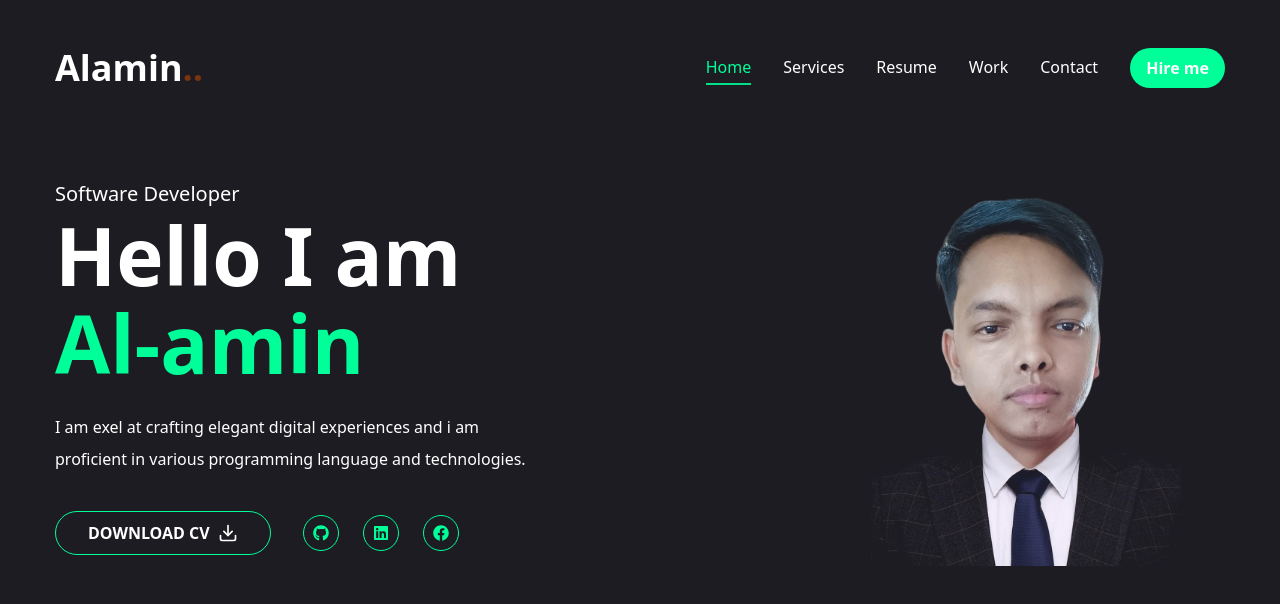
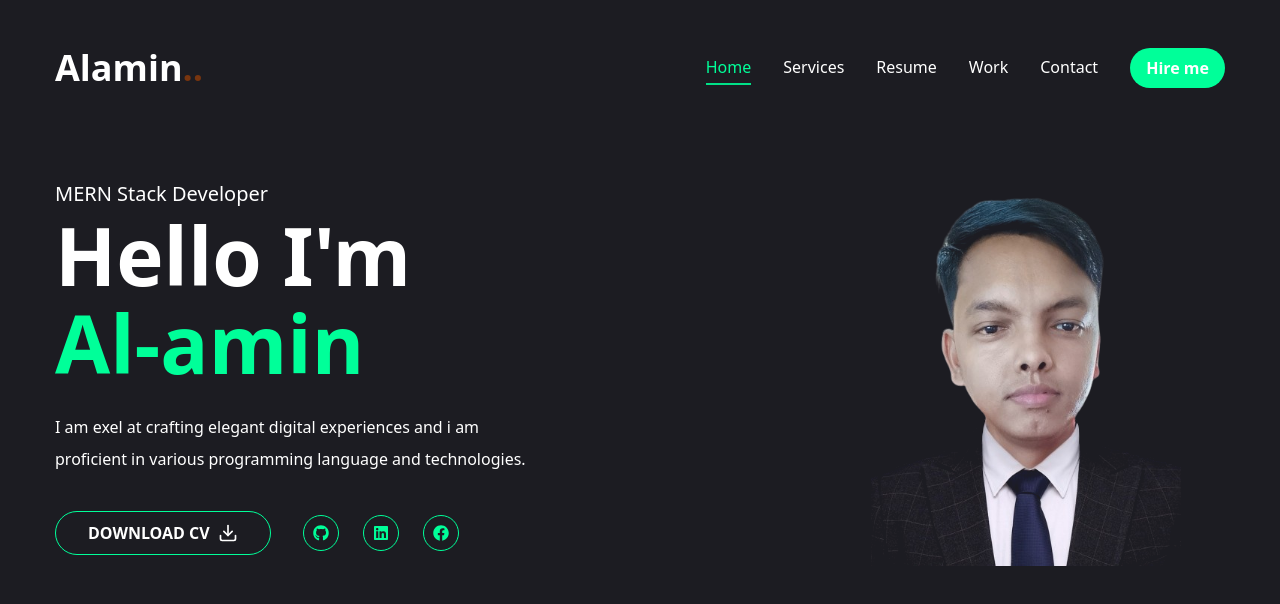
Before and after one commit to alamin71/portfolio_of_al-amin, a Next.js app: page / in a window 1280 px wide. Shown: the top 604 px of the page. Built offline with nearby package versions, Linux system fonts and the light colour scheme.

Commit message:
cv pdf download add

```diff
--- a/app/page.jsx
+++ b/app/page.jsx
@@ -14,18 +14,24 @@ const Home = () => {
       <div className="flex flex-col lg:flex-row xl:flex-row items-center justify-between lg:pt-8 lg:pb-24 xl:pt-8 xl:pb-24 ">
         {/* Text */}
         <div className="text-center lg:text-left xl:text-left order-2 lg:order-none xl:order-none">
-          <span className="text-xl">Software Developer</span>
-          <h1 className="h1 mb-6">Hello I am <br /><span className="text-accent">Al-amin</span></h1>
+          <span className="text-xl">MERN Stack Developer</span>
+          <h1 className="h1 mb-6">Hello I'm <br /><span className="text-accent">Al-amin</span></h1>
           <p className="max-w-[500px] mb-9 text-white">
             I am exel at crafting elegant digital experiences and i am
             proficient in various programming language and technologies.
           </p>
           {/* button Social */}
           <div className="flex flex-col lg:flex-row xl:flex-row  items-center gap-8 ">
+            <a
+            rel="noopener noreferrer"
+            href="Al-Amin_Resume.pdf"
+            download="Al-Amin_Resume.pdf"
+            >
             <Button variant="outline" size="lg" className="uppercase rounded-full hover:bg-accent-hover flex items-center gap-2" >
               <span>Download cv</span>
               <FiDownload className="text-xl" />
             </Button>
+            </a>
             <div className="mb-8 lg:mb-0">
               <Social containerStyles="flex gap-6" iconStyles="w-9 h-9 border border-accent rounded-full flex justify-center items-center text-accent text-base hover:bg-accent hover:text-primary hover:transition-all duration-500" />
             </div>
--- a/components/Social.jsx
+++ b/components/Social.jsx
@@ -2,7 +2,7 @@ import Link from "next/link";
 import {FaGithub, FaLinkedin, FaFacebook} from "react-icons/fa";
 
 const socials = [
-    {icon: <FaGithub/>, path:''},
+    {icon: <FaGithub/>, path:'https://www.facebook.com/alamin.cse.21'},
     {icon: <FaLinkedin/>, path:''},
     {icon: <FaFacebook/>, path:''},
 
```
Also changed, not shown: 1 other file (tests, documents, lock files or other folders).
